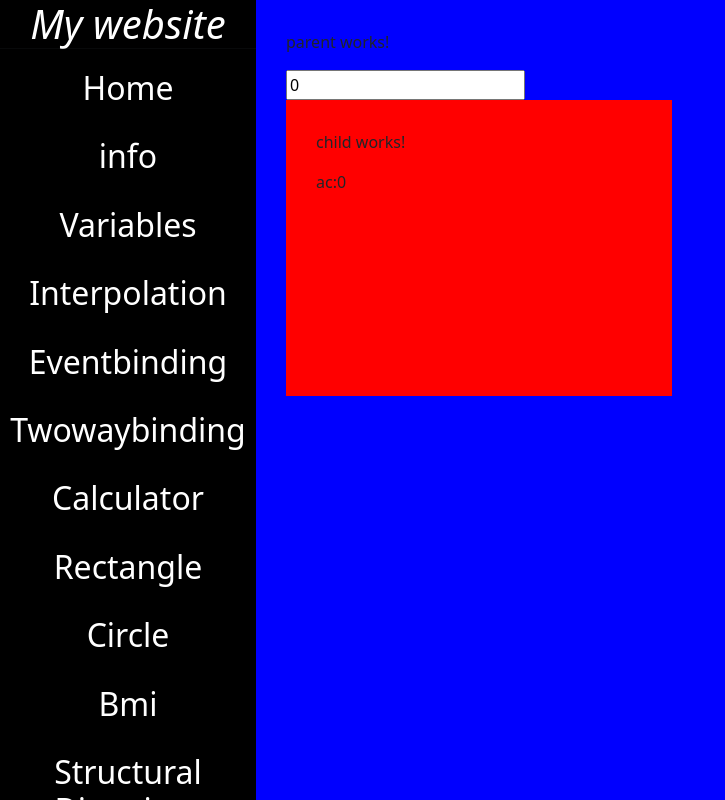
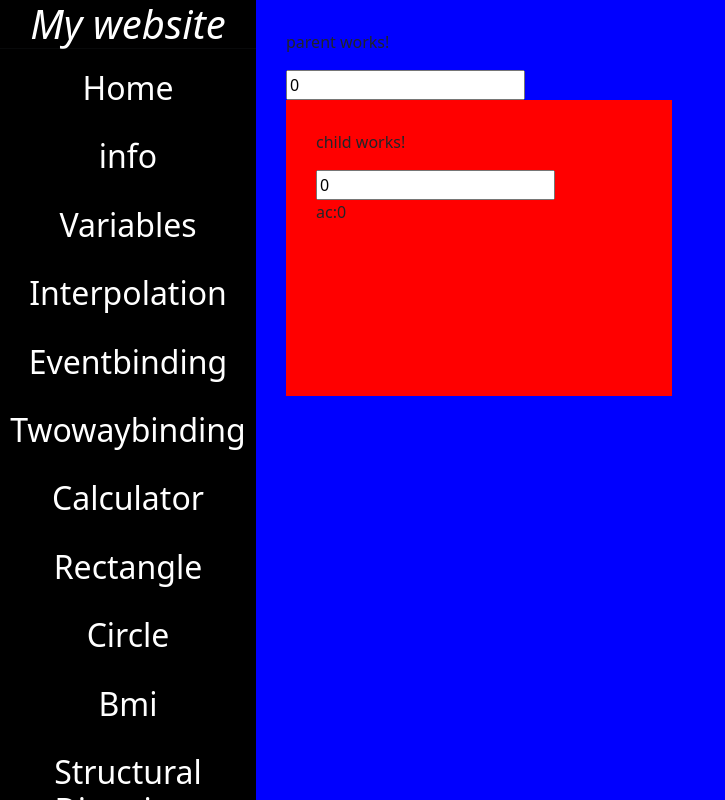
Before and after one commit to Ravikanikireddy/my-app2, an Angular app: page /dashboard/parent in a window 1280 px wide. Shown: the whole page, without its empty margins (0-725 px from the left). Built offline with nearby package versions, Linux system fonts and the light colour scheme; sample sign-in values are in the browser's storage.

Commit message:
1,2.event creation to emit from child component

```diff
--- a/src/app/child/child.component.html
+++ b/src/app/child/child.component.html
@@ -1,6 +1,7 @@
 <div>
 
 <p>child works!</p>
+<input type="number" [(ngModel)]="bc" (keyup)="send()">
 <p>ac:{{ac}}</p>
 
 </div>
--- a/src/app/child/child.component.ts
+++ b/src/app/child/child.component.ts
@@ -1,4 +1,4 @@
-import { Component, Input } from '@angular/core';
+import { Component, EventEmitter, Input, Output } from '@angular/core';
 
 @Component({
   selector: 'app-child',
@@ -6,5 +6,11 @@ import { Component, Input } from '@angular/core';
   styleUrls: ['./child.component.scss']
 })
 export class ChildComponent {
- @Input() public ac:number = 0;
+  @Input() public ac: number = 0;
+  public bc: number = 0;
+  @Output() public bEvent:EventEmitter<any> = new EventEmitter();
+
+  send(){
+    this.bEvent.emit(this.bc);
+  }
 }
```
